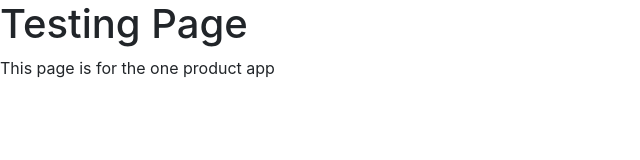
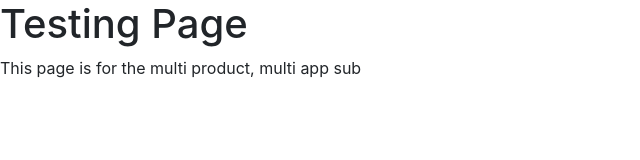
Before and after one commit to Gemma418/multiproductmultiapp, a plain HTML site: page index.html in a window 1280 px wide. Shown: the whole page, without its empty margins (0-640 px from the left). Drawn offline with nearby package versions, Linux system fonts and the light colour scheme.

Commit message:
Update index.html
Correcting the info

```diff
--- a/index.html
+++ b/index.html
@@ -32,6 +32,6 @@
     </head>
     <body>
 	<h1>Testing Page</h1>
-        <p>This page is for the one product app</p>
+        <p>This page is for the multi product, multi app sub</p>
     </body>
 </html>
```
